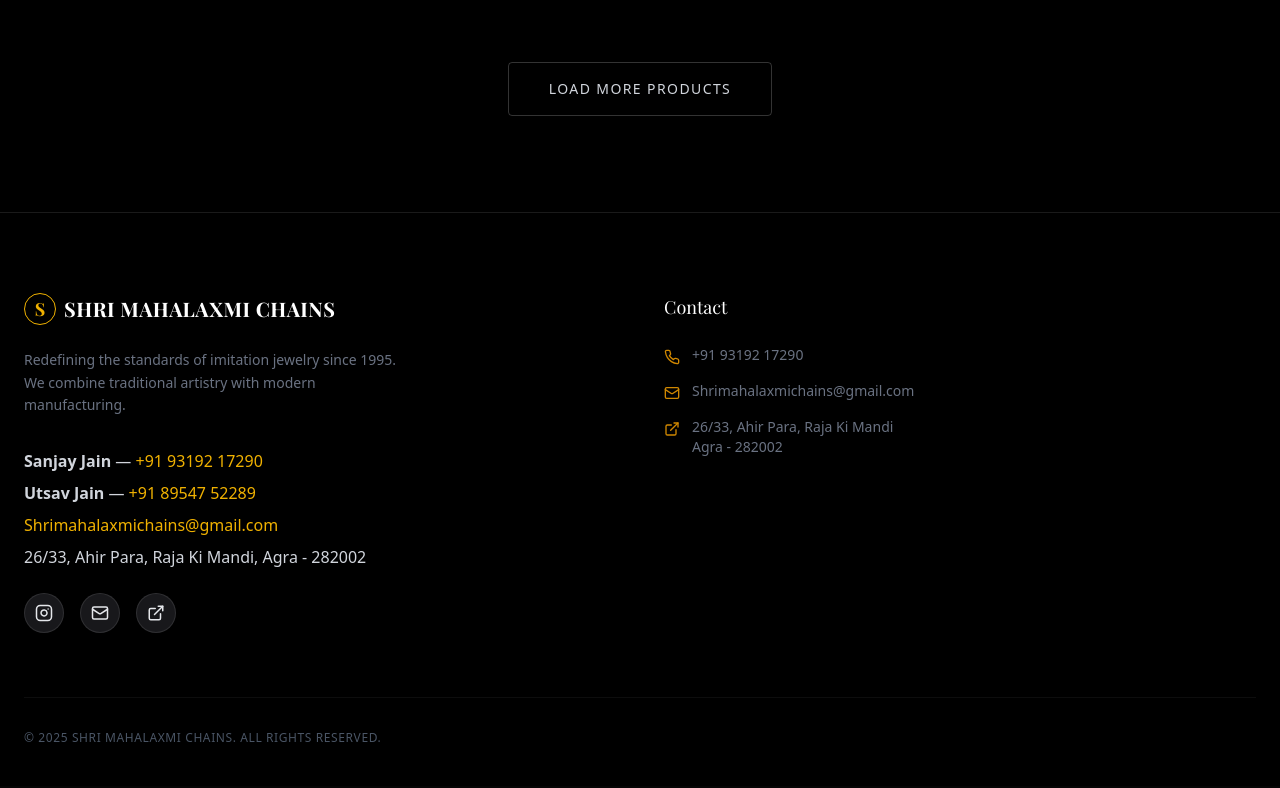
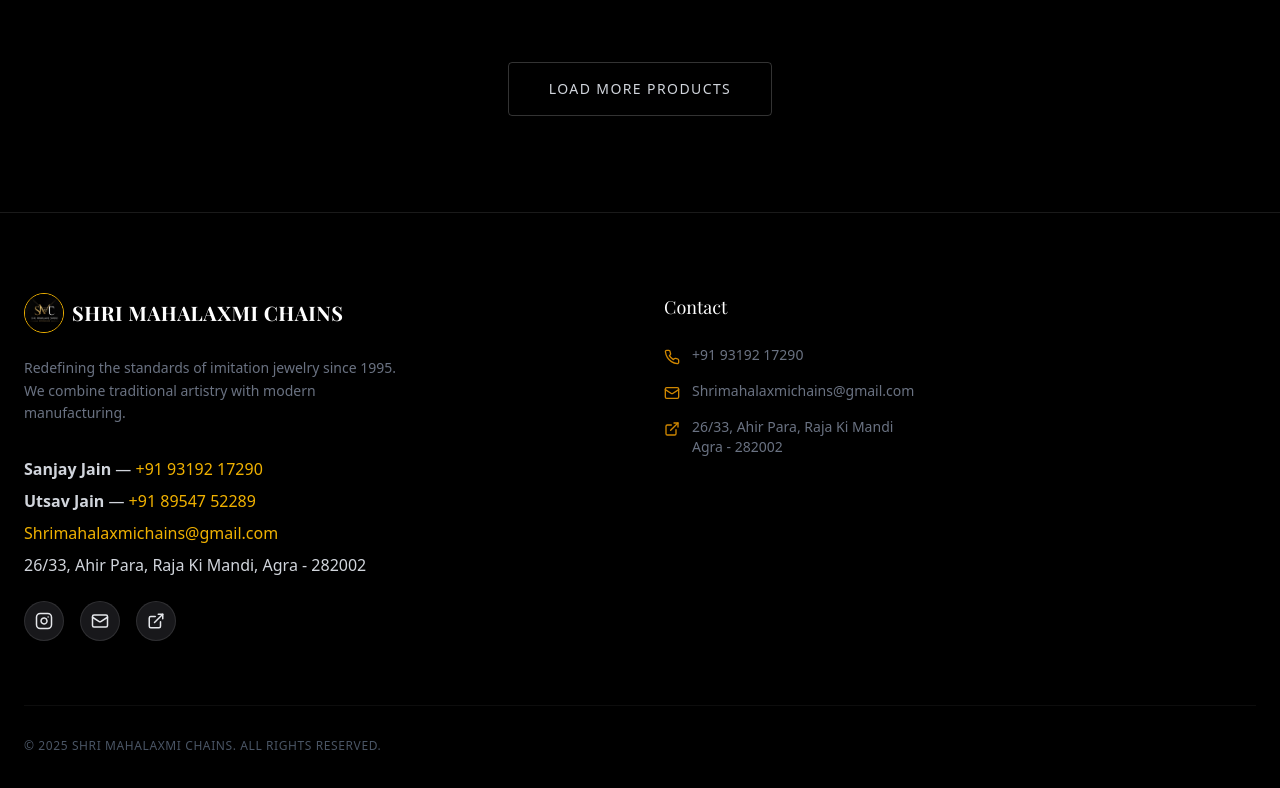
Before and after one commit to devanshdego-bit/shri-mahalaxmi-chains, a React (Vite) app: page / in a window 1280 px wide. Shown: the part 2515-3303 px from the top of the page. Built offline with nearby package versions, Linux system fonts and the light colour scheme.

Commit message:
Update App.jsx

```diff
--- a/src/App.jsx
+++ b/src/App.jsx
@@ -319,9 +319,14 @@
           <div className="grid grid-cols-1 md:grid-cols-2 lg:grid-cols-4 gap-12 mb-16">
             <div className="lg:col-span-2">
               <div className="flex items-center gap-2 mb-6">
-                <div className="h-8 w-8 rounded-full border border-yellow-500 flex items-center justify-center bg-transparent">
-                  <span className="text-yellow-500 font-serif font-bold text-lg">S</span>
-                </div>
+                <div className="h-10 w-10 rounded-full border border-yellow-500 overflow-hidden bg-black flex items-center justify-center">
+  <img
+    src="/chains/logo.jpg"
+    alt="Shri Mahalaxmi Chains Logo"
+    className="w-full h-full object-cover"
+  />
+</div>
+
                 <span className="font-serif text-xl font-bold text-white tracking-wide">SHRI MAHALAXMI CHAINS</span>
               </div>
               <p className="text-gray-500 max-w-sm mb-8 leading-relaxed font-light text-sm">
```
